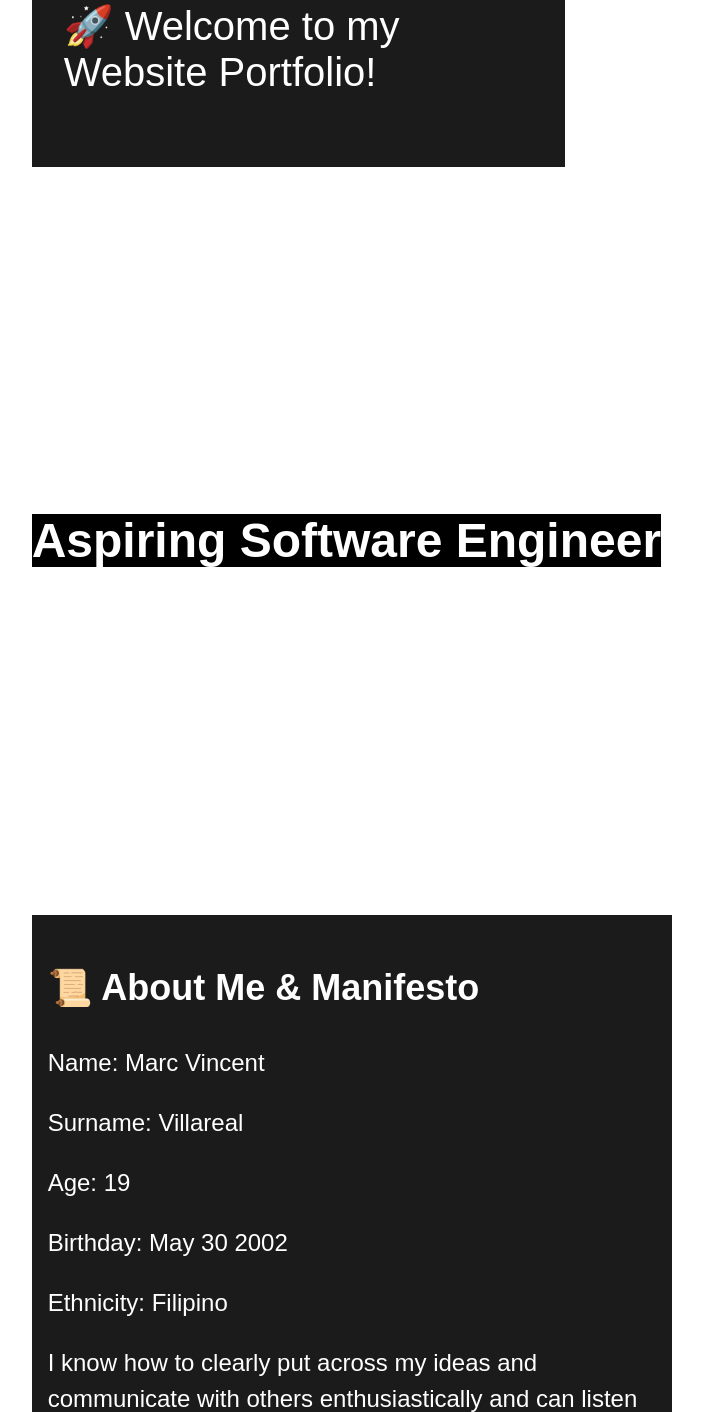
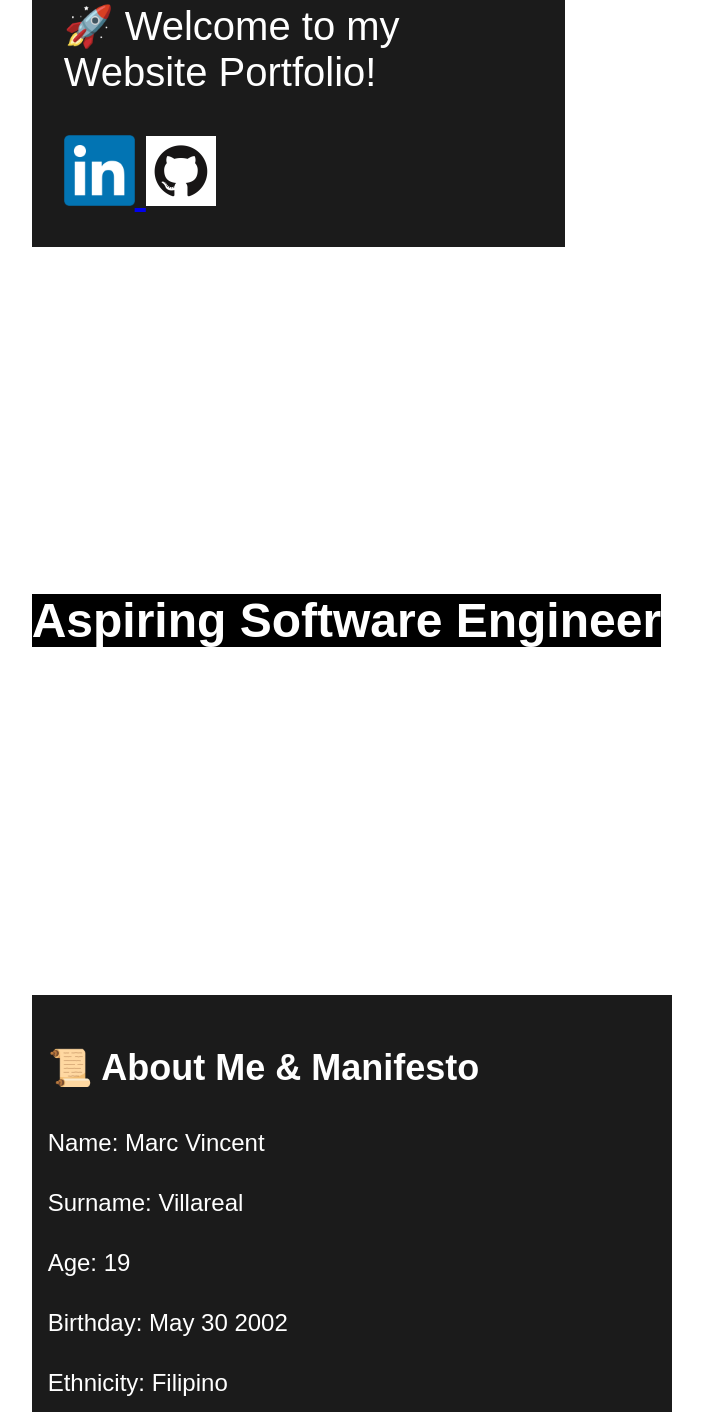
Before and after one commit to marcvillareal/threejs-3dportfolio, a website built with Vite: page index.html in a window 1280 px wide. Shown: the part 448-1860 px from the top of the page, without its empty margins (83-786 px from the left). Built offline with nearby package versions, Linux system fonts and the light colour scheme; files whose address does not match are found by name; a web font is replaced by a local one.

Commit message:
added linkedin & github link button

```diff
--- a/index.html
+++ b/index.html
@@ -13,6 +13,13 @@
       <header>
         <h1>Marc Villareal</h1>
         <p>🚀 Welcome to my Website Portfolio!</p>
+        <a href="https://www.linkedin.com/in/marc-vincent-villareal-585236198/" target="_blank">
+          <img src = "linkedin.webp" width="71px">
+        </a>
+
+        <a href="https://github.com/marcvillareal?tab=repositories" target="_blank">
+          <img src = "git.png" width="70px">
+        </a>
       </header>
 
       <blockquote>
@@ -24,10 +31,8 @@
         <p>Name: Marc Vincent</p>
         <p>Surname: Villareal</p>
         <p>Age: 19</p>
-        Birthday: May 30 2002
-        <p></p>
-        Ethnicity: Filipino
-        <p></p>
+        <p>Birthday: May 30 2002</p>
+        <p>Ethnicity: Filipino</p>
         <p>
           I know how to clearly put across my ideas and communicate with others
           enthusiastically and can listen to others. I am also able to carry out
@@ -38,6 +43,9 @@
           requirements and can also build and maintain relationships with them
           as well as with work mates.
         </p>
+
+
+
       </section>
 
       <section class="light">
```
Also changed, not shown: public/git.png (added), public/linkedin.png (added), public/linkedin.webp (added).
